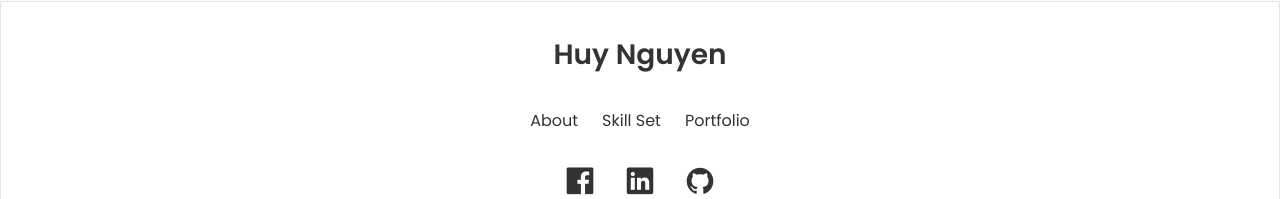
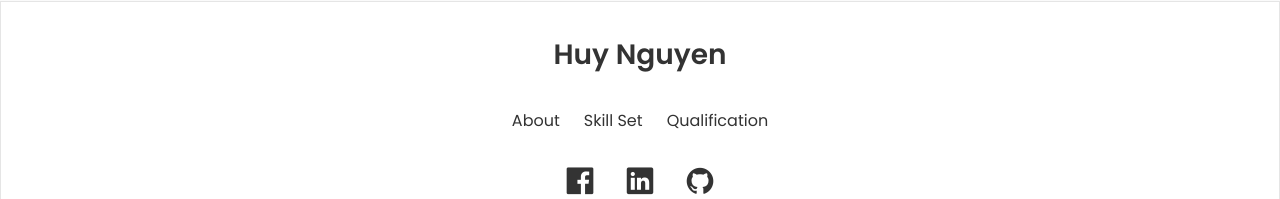
Before and after one commit to huynguyen2709/poforlio-project, a React (Create React App) app: page / in a window 1280 px wide. Shown: the part 3562-3761 px from the top of the page. Built offline with nearby package versions, Linux system fonts and the light colour scheme.

Commit message:
delete unused code

```diff
--- a/src/components/footer/Footer.jsx
+++ b/src/components/footer/Footer.jsx
@@ -1,6 +1,5 @@
 import React from "react";
 import styled from "styled-components";
-import { Container } from "../../common/styles";
 
 const Footer = () => {
   return (
@@ -18,7 +17,7 @@ const Footer = () => {
           </li>
 
           <li>
-            <FooterLink href="#portfolio">Portfolio</FooterLink>
+            <FooterLink href="#portfolio">Qualification</FooterLink>
           </li>
         </FooterList>
 
```
